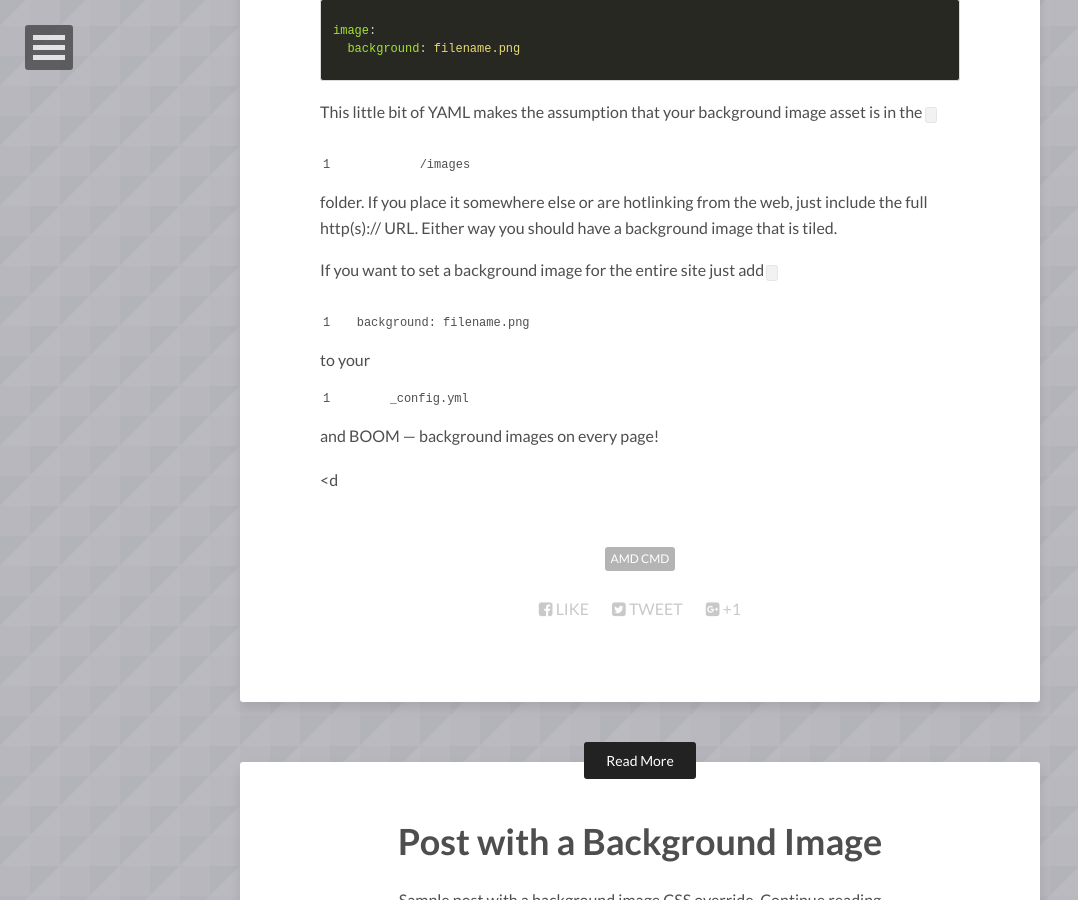
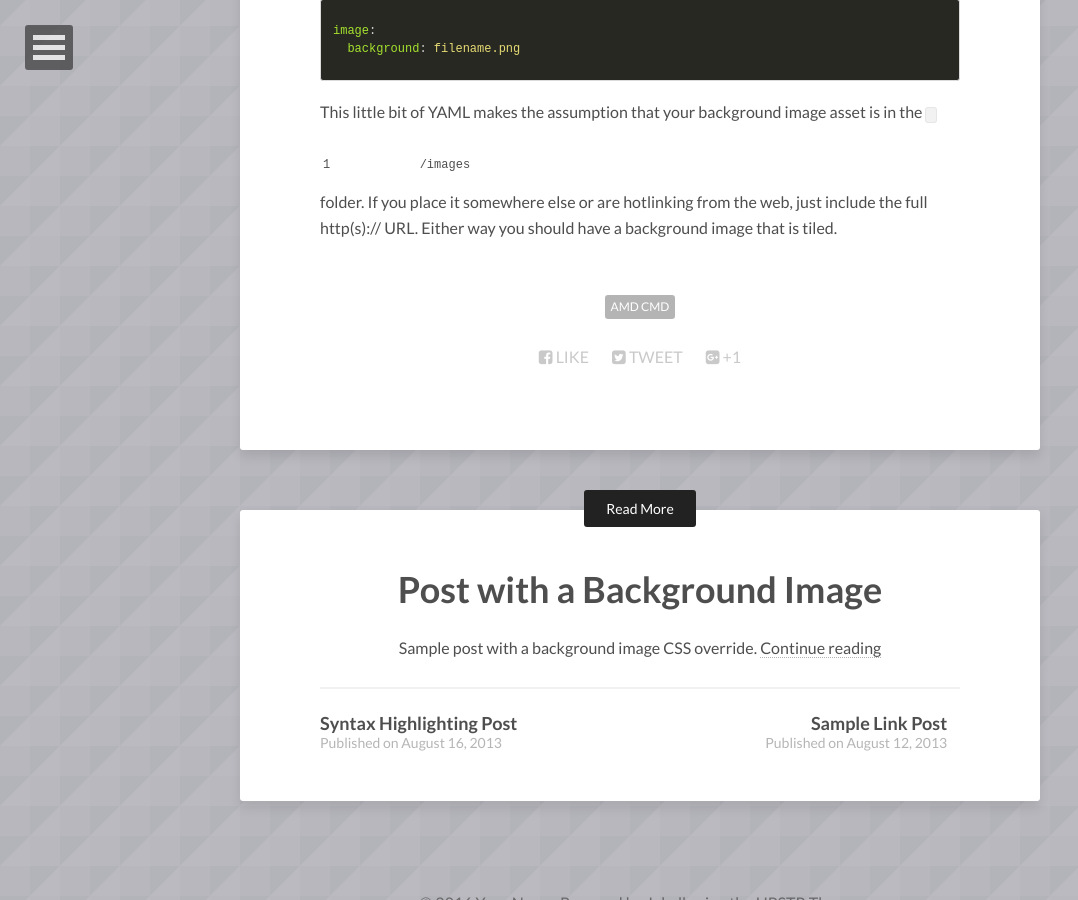
Before and after one commit to choukin/choukin.github.io, a Jekyll site: the page built from _posts/2016-04-18-js-templ.md, in a window 1280 px wide and 900 px high, scrolled down 694 px. Shown: the whole window, without its empty margins (0-1078 px from the left). Built offline with Jekyll 4.4.1, drawn with Linux system fonts in a browser that asks for light colours; nearby versions of some CDN libraries.

Commit message:
Update 2016-04-18-js-templ.md

```diff
--- a/_posts/2016-04-18-js-templ.md
+++ b/_posts/2016-04-18-js-templ.md
@@ -33,7 +33,3 @@
 {% endhighlight %}
 
 This little bit of YAML makes the assumption that your background image asset is in the `/images` folder. If you place it somewhere else or are hotlinking from the web, just include the full http(s):// URL. Either way you should have a background image that is tiled.
-
-If you want to set a background image for the entire site just add `background: filename.png` to your `_config.yml` and BOOM --- background images on every page!
-
-<d
```
